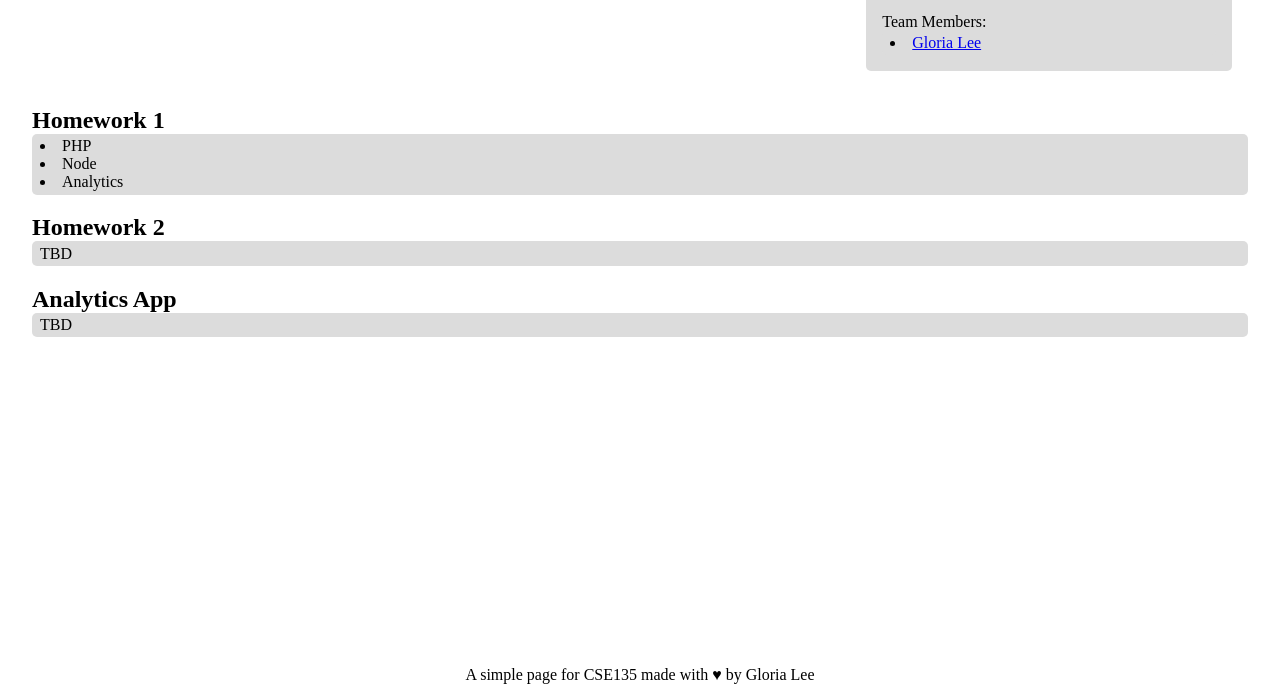
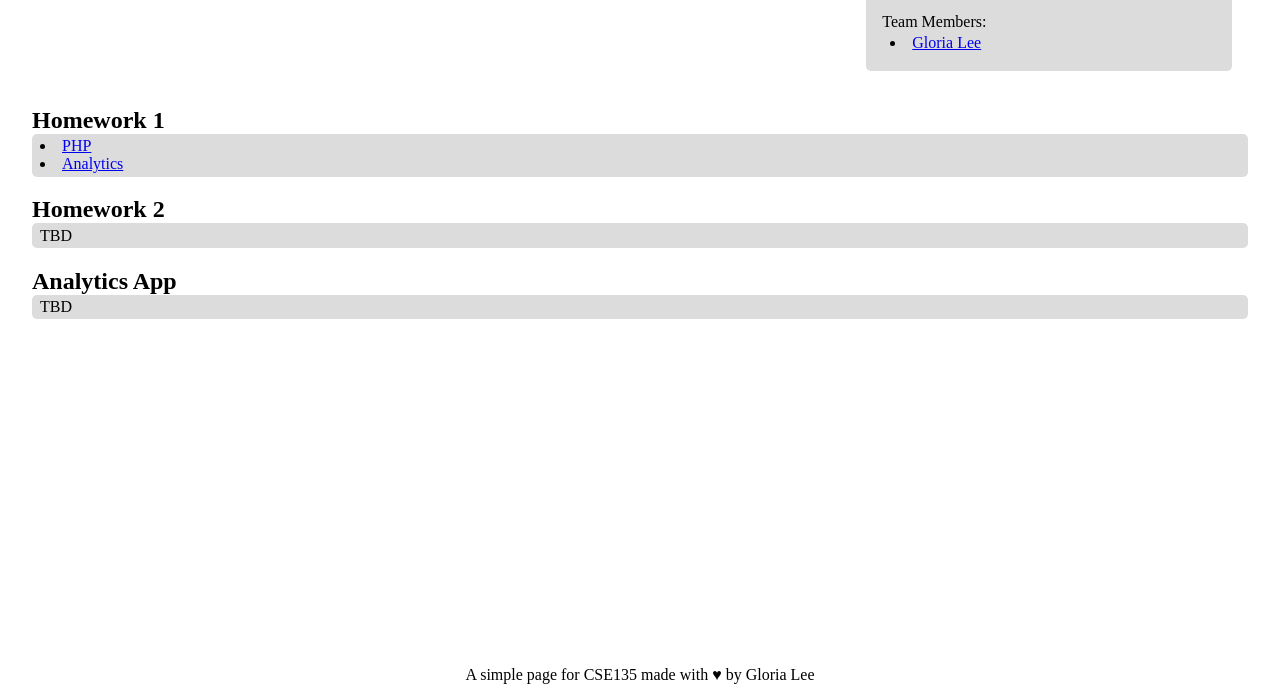
Before and after one commit to Mianbao004/cse135-hw1, a plain HTML site: page index.html in a window 1280 px wide. Shown: the part 100-800 px from the top of the page. Drawn offline with Linux system fonts and the light colour scheme.

Commit message:
Update relative links on homepage

```diff
--- a/index.html
+++ b/index.html
@@ -27,9 +27,8 @@
     <section>
       <h2>Homework 1</h2>
       <ul>
-        <li>PHP</li>
-        <li>Node</li>
-        <li>Analytics</li>
+        <li><a href="hello.php">PHP</a></li>
+        <li><a href="/assets/report-verification.jpg">Analytics</a></li>
       </ul>
     </section>
     <section>
```
Also changed, not shown: assets/report-verification.jpg (added).
